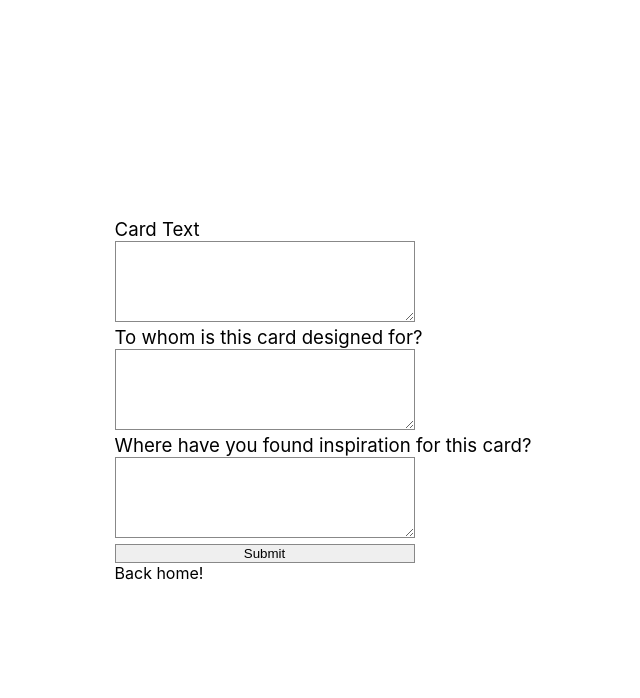
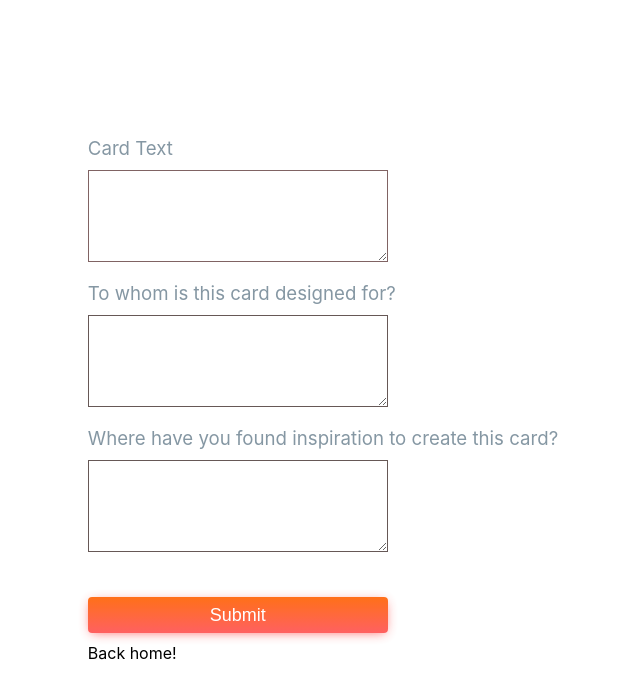
Before and after one commit to diogocsc/cardx, a Next.js app: page /cards/cardEdit in a window 1280 px wide. Shown: the top 698 px of the page, without its empty margins (312-952 px from the left). Built offline with nearby package versions, Linux system fonts and the light colour scheme.

Commit message:
updated form styling

```diff
--- a/pages/cards/cardEdit.js
+++ b/pages/cards/cardEdit.js
@@ -64,19 +64,27 @@ export default function Form() {
           <link rel="icon" href="/favicon.ico" />
         </Head>
         <form onSubmit={submitCard}>
-          <label htmlFor="cardText">Card Text</label>
-          <br />
-          <textarea cols="30" rows="5" id="cardText" name="cardText" type="text" defaultValue={card.cardText} required />
-          <br />
-          <label htmlFor="cardUsers">To whom is this card designed for?</label>
-          <br />
-          <textarea cols="30" rows="5" id="cardUsers" name="cardUsers" type="text" defaultValue={card.cardUsers} />
-          <br />
-          <label htmlFor="source">Where have you found inspiration for this card?</label>
-          <br />
-          <textarea cols="30" rows="5" id="source" name="source" type="text" defaultValue={card.source} />
-          <br />
-          <button type="submit">Submit</button>
+        <label className={utilStyles.input_label} htmlFor="cardText">Card Text</label>
+
+        <div className={utilStyles.input}>
+
+          <textarea className={utilStyles.input_field} cols="30" rows="3" id="cardText" name="cardText" type="text" defaultValue={card.cardText} required />
+         </div>
+         <label className={utilStyles.input_label} htmlFor="cardUsers">To whom is this card designed for?</label>
+
+         <div className={utilStyles.input}>
+
+          <textarea className={utilStyles.input_field} cols="30" rows="3" id="cardUsers" name="cardUsers" type="text" defaultValue={card.cardUsers} />
+
+          </div>
+          <label className={utilStyles.input_label} htmlFor="source">Where have you found inspiration to create this card?</label>
+
+          <div className={utilStyles.input}>
+
+           <textarea className={utilStyles.input_field} cols="30" rows="3" id="source" name="source" type="text" defaultValue={card.source} />
+          </div>
+
+          <button className={utilStyles.card_button} type="submit">Submit</button>
           <br />
           <Link href="/">
               <a>Back home!</a>
--- a/styles/utils.module.css
+++ b/styles/utils.module.css
@@ -51,3 +51,61 @@
 .lightText {
   color: #666;
 }
+.card_title {
+  font-size: 24px;
+  margin: 0;
+}
+.card_title-info {
+  font-size: 14px;
+  margin: 7px 0 10px;
+}
+.card_button {
+  border-radius: 4px;
+  border: none;
+  outline: none;
+  padding: 0 15px;
+  font-size: 18px;
+  line-height: 36px;
+  font-weight: 500;
+  margin: 25px 0 10px;
+  color: #fff;
+  background: linear-gradient(#ff6100, rgba(255, 80, 80, 1));
+  box-shadow: 0 2px 12px -3px rgba(255, 80, 80, 1);
+  opacity: 0.9;
+}
+.card_button:hover {
+  opacity: 1;
+  box-shadow: 0 2px 2px -3px rgba(255, 80, 80, 1);
+
+}
+
+.card_info{
+  font-size: 14px;
+}
+
+.input{
+  display: flex;
+  flex-direction: column-reverse;
+  position: relative;
+  padding-top: 10px;
+}
+.input_label {
+  color: #8597a3;
+  margin-bottom: 10px;
+}
+
+.input_field{
+  padding: 0;
+  z-index: 1;
+  background-color: transparent;
+  border: 1px solid rgb(128, 99, 99);
+  font: inherit;
+  font-size: 14px;
+  line-height: 30px;
+  margin-bottom:20px;
+
+}
+.input_field:focus, .input_field:valid {
+  outline: 0;
+  border-color: #665856;
+}
```
